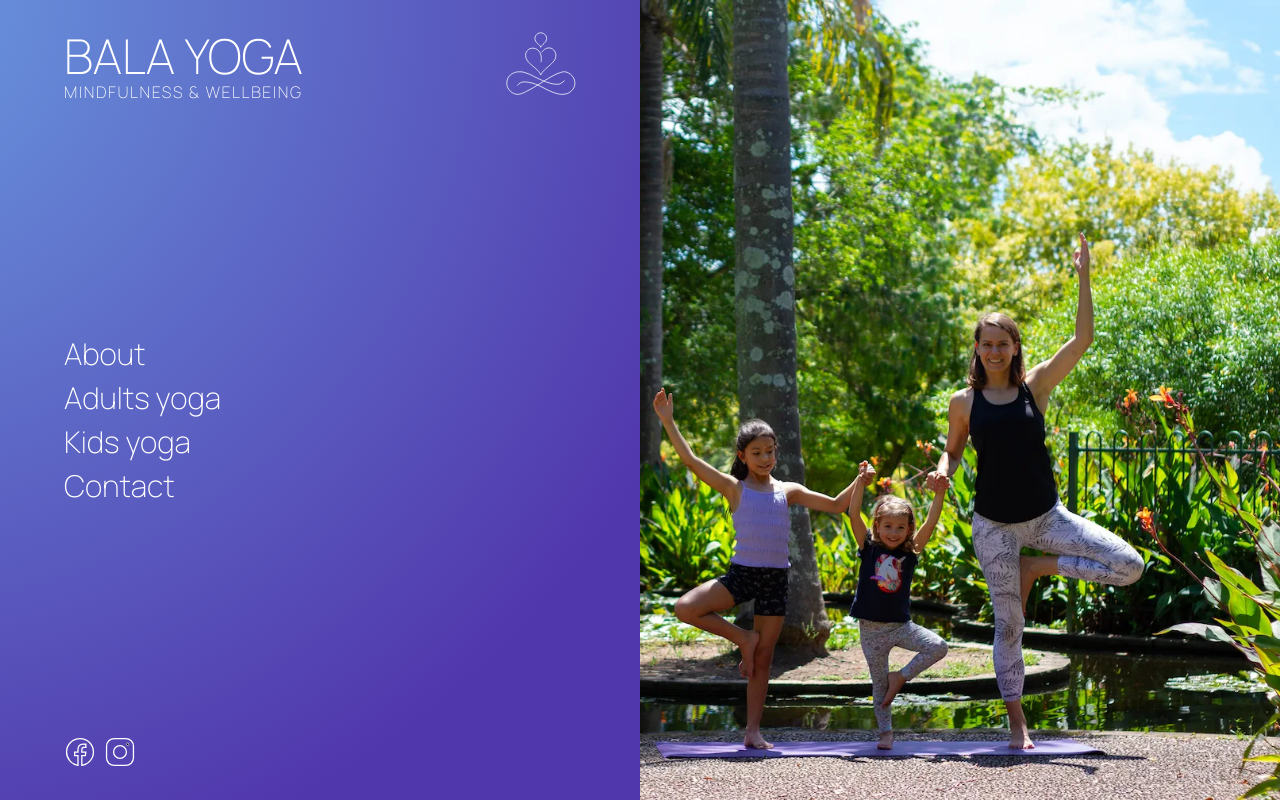
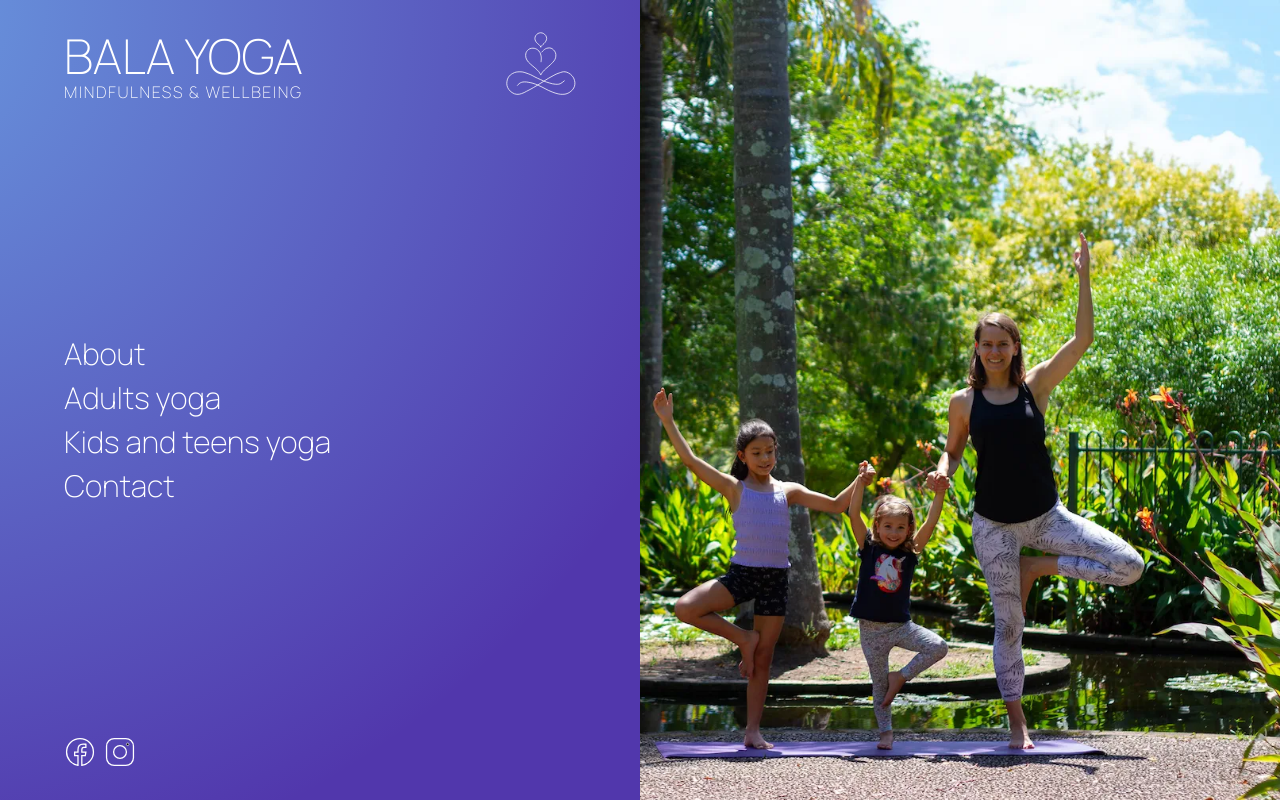
Before and after one commit to raycashmore/balayoga, a Next.js app: page / in a window 1280 px wide. Built offline with nearby package versions, Linux system fonts and the light colour scheme.

Commit message:
Kids yoga -> Kids and teens yoga

```diff
--- a/src/app/page.tsx
+++ b/src/app/page.tsx
@@ -20,7 +20,7 @@ export default function HomePage() {
 							Adults yoga
 						</Link>
 						<Link href="kids-yoga" className="hover:underline">
-							Kids yoga
+							Kids and teens yoga
 						</Link>
 						<Link href="contact" className="hover:underline">
 							Contact
```
